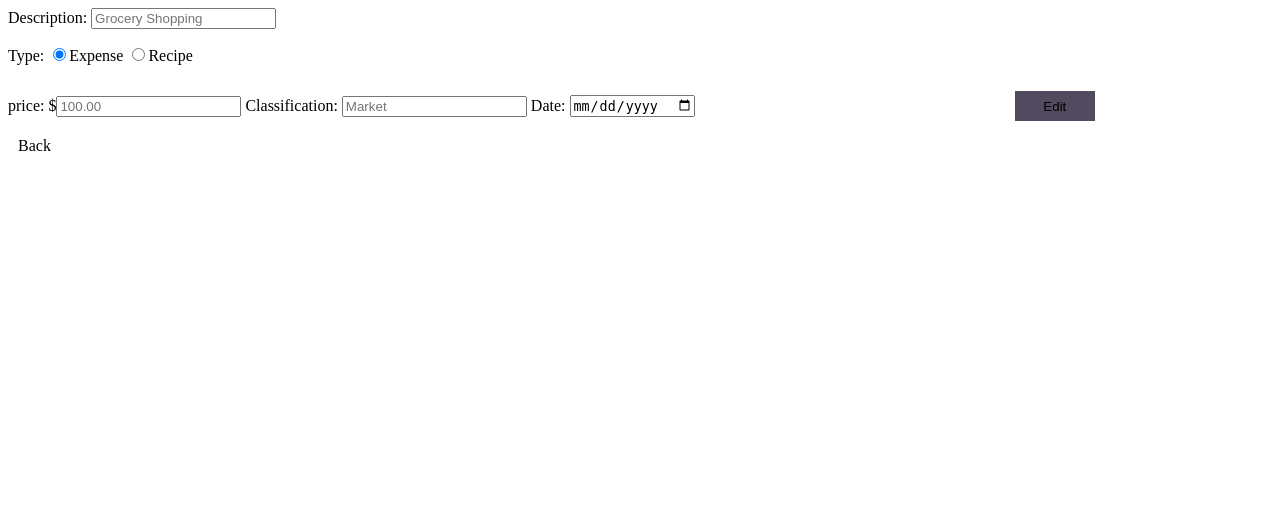
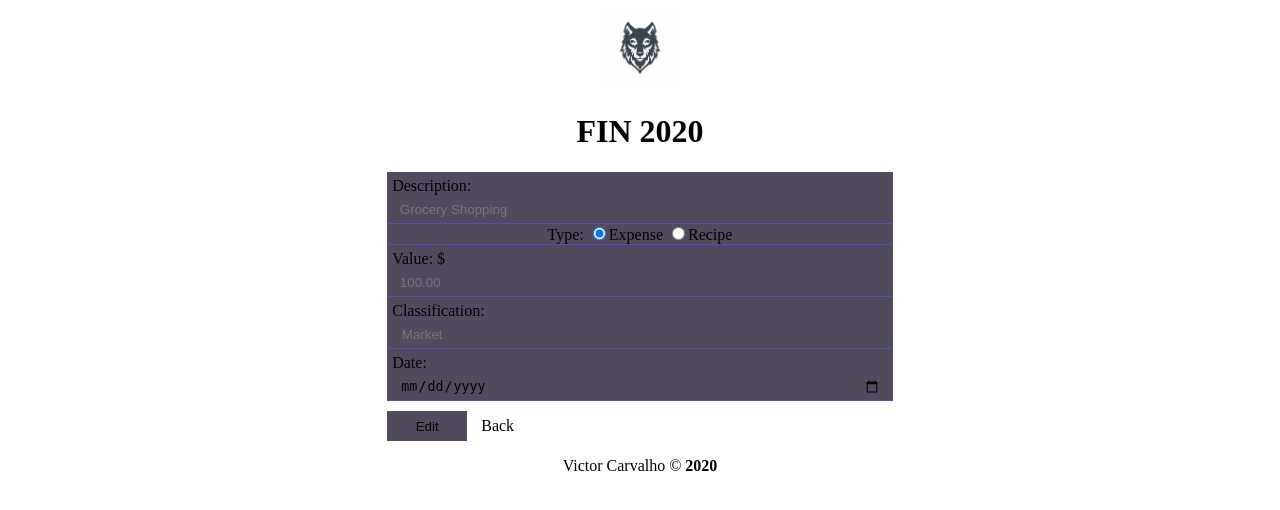
Before and after one commit to VictorCarvalho16/Fin2020, a PHP site: page /view/edittransaction.php?id=1 in a window 1280 px wide. Shown: the top 510 px of the page. Run offline with PHP 8.4, Linux system fonts and the light colour scheme; data that the repository does not hold is empty.

Commit message:
Mudanças Front-end e inserindo filtro

```diff
--- a/controller/edittransaction.php
+++ b/controller/edittransaction.php
@@ -19,30 +19,35 @@ $transaction = new Transaction(
     $id
 );
 echo '
+    <div id="content">
     <form action="http://localhost:8000/controller/updatetransaction.php" method="post">
-    <label>Description: <input type="text" name="description" id="description" placeholder="Grocery Shopping" value="'.$transaction->getDescription().'"></label>
+    <div class="input"><label><p>Description: </p><input type="text" name="description" id="description" placeholder="Grocery Shopping" value="'.$transaction->getDescription().'"></label></div>
     ';
 if($type == 'recipe'){
     echo '
-        <p>Type:
-        <input type="radio" name="type" value="expense">Expense
-        <input type="radio" name="type" value="recipe" checked>Recipe
-        </p>
+        <div class="radio">
+            Type:
+            <input type="radio" name="type" value="expense">Expense
+            <input type="radio" name="type" value="recipe" checked>Recipe
+        </div>
         ';
 }else {
     echo '
-        <p>Type:
-        <input type="radio" name="type" value="expense" checked>Expense
-        <input type="radio" name="type" value="recipe">Recipe
-        </p>
+        <div class="radio">
+            Type:
+            <input type="radio" name="type" value="expense" checked>Expense
+            <input type="radio" name="type" value="recipe">Recipe
+        </div>
         ';
 }
 echo'
-    <label>price: $<input type="number" name="price" id="price" placeholder="100.00" step="0.01" value="'.$price.'"></label>
-    <label>Classification: <input type="search" name="classification" id="classification" placeholder="Market" value="'.$classification.'"></label>
-    <label>Date: <input type="date" name="date" id="date" value='.$date.'></label>
+    <div class="input"><label><p>Value: $</p><input type="number" name="price" id="price" placeholder="100.00" step="0.01" value="'.$price.'"></label></div>
+    <div class="input"><label><p>Classification: </p><input type="search" name="classification" id="classification" placeholder="Market" value="'.$classification.'"></label></div>
+    <div class="input"><label><p>Date: </p><input type="date" name="date" id="date" value='.$date.'></label></div>
     <button type="submit">Edit</button>
+    <a href="../home.php">Back</a>
     </form>
+    </div>
     ';
 session_start();
 $_SESSION['id_transaction'] = $id;
--- /dev/null
+++ b/controller/filter.php
@@ -0,0 +1 @@
+<?php
--- a/index.php
+++ b/index.php
@@ -19,8 +19,10 @@
         <form action="controller/login.php" method="POST" id="login-form">
             <div class="input index"><label><p>User:</p><input type="text" name="user" id="user" autofocus></label></div>
             <div class="input index"><label><p>Password:</p><input type="password" name="password" id="password"></label></div>
-            <button type="submit">LogIn</button>
-            <a href="/view/signup.php">SignUp</a>
+            <div class="buttons">
+                <button type="submit">LogIn</button>
+                <a href="/view/signup.php">SignUp</a>
+            </div>
         </form>
     </div>
     <footer>
--- a/view/edittransaction.php
+++ b/view/edittransaction.php
@@ -1,6 +1,3 @@
-<?php
-    require_once '../controller/edittransaction.php';
-?>
 <!DOCTYPE html>
 <html lang="en">
 <head>
@@ -8,9 +5,19 @@
     <meta name="viewport" content="width=device-width, initial-scale=1.0">
     <meta http-equiv="X-UA-Compatible" content="ie=edge">
     <title>Edit</title>
-    <link rel="stylesheet" href="styles/main.css">
+    <link rel="stylesheet" href="../styles/main.css">
 </head>
 <body>
-<a href="../home.php">Back</a>
+    <header>
+        <img src="..\..\icon.jpg" alt="Icon">
+        <h1>FIN 2020</h1>
+    </header>
+    <?php
+        require_once '../controller/edittransaction.php';
+    ?>
+
+    <footer>
+        <p>Victor Carvalho &copy; <strong>2020</strong></p>
+    </footer>
 </body>
 </html>
--- a/view/home.php
+++ b/view/home.php
@@ -19,6 +19,11 @@
     </header>
     <div id="home">
         <?php require_once '../controller/user.php'; ?>
+        <form action="/controller/filter.php" id='filter-form'>
+            Start: <input type="date" name="start-date" id="start-date">
+            End: <input type="date" name="end-date" id="end-date">
+            <button type="submit" id='filter'>Filter</button>
+        </form>
         <table>
             <tr>
                 <th>Description</th>
--- a/view/styles/main.css
+++ b/view/styles/main.css
@@ -2,6 +2,7 @@ header {
     text-align: center;
     top:0;
     width:95%;
+    margin: 0 auto;
 }
 header img{
     width: 80px;
@@ -13,7 +14,9 @@ header img{
 #login-form {
     width: 50%;
     margin: auto;
-
+}
+#filter-form {
+    float: right;
 }
 .input {
     min-width: 300px;
@@ -42,6 +45,8 @@ div#home {
 }
 table, th, td {
     border: 1px solid black;
+    text-align: center;
+    padding: 2px;
 }
 table {
     width: 100%;
@@ -57,6 +62,14 @@ table {
     background-color: inherit;
     margin-bottom: 5px;
 }
+.buttons{
+    outline: 0;
+    border-style: none;
+    width: 95%;
+    background-color: inherit;
+    margin-bottom: 5px;
+    margin: auto;
+}
 .input p {
     float: left;
     margin: 5px;
@@ -68,7 +81,11 @@ button {
     margin-left: 25%;
     width: 80px;
     height: 30px;
-
+}
+button#filter {
+    margin-top: 0;
+    margin-left: 10px;
+    margin-bottom: 5px;
 }
 button:hover {
     background-color: rgb(32, 32, 182);
@@ -83,7 +100,8 @@ a:hover {
 }
 footer {
     text-align: center;
-    position:absolute;
+    position:relative;
     bottom:0;
     width:95%;
+    margin: 0 auto;
 }
```
Also changed, not shown: model/user_dao.php (+7 -1 lines), view/addtransaction.php (+7 -0 lines).
